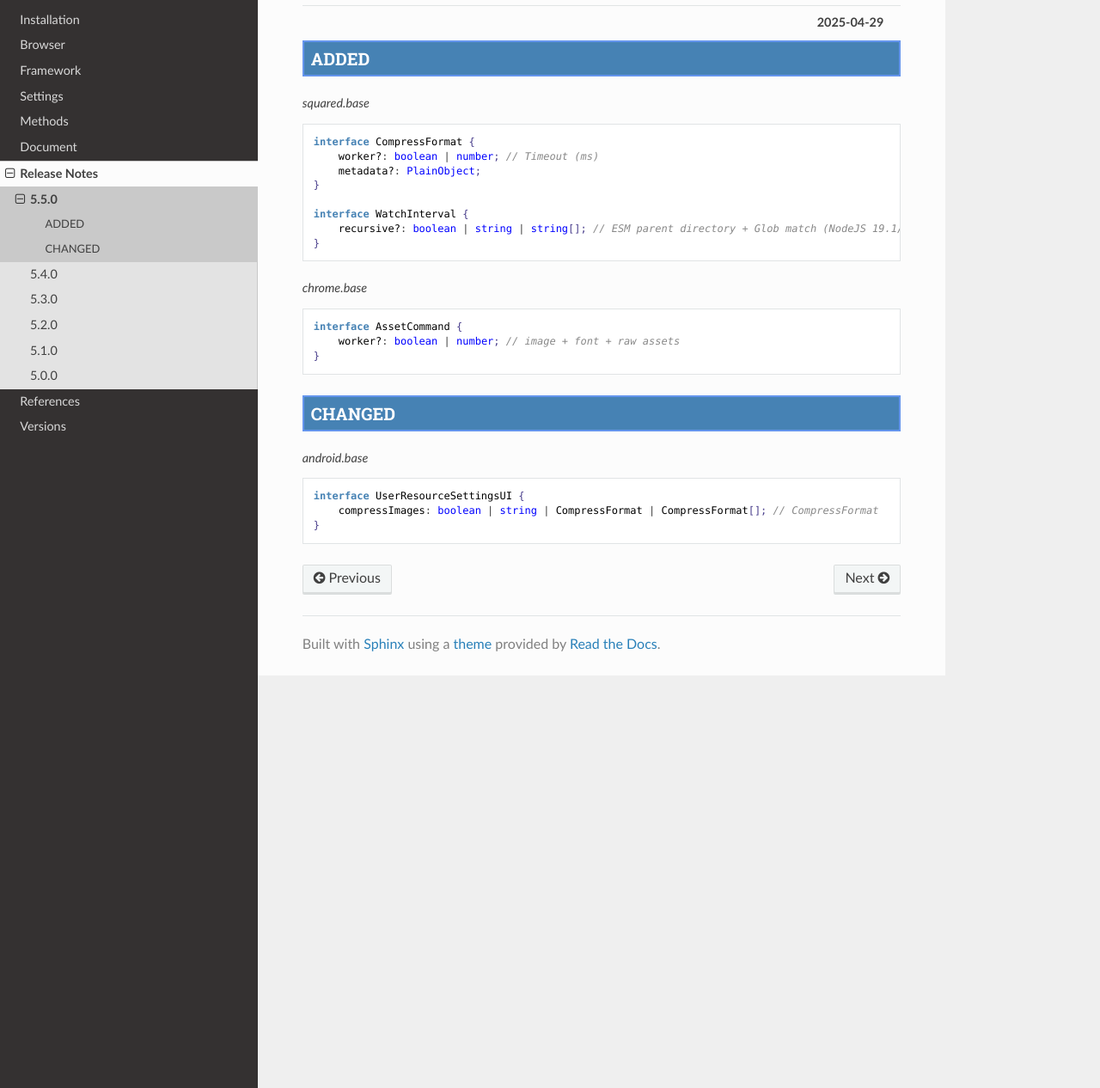
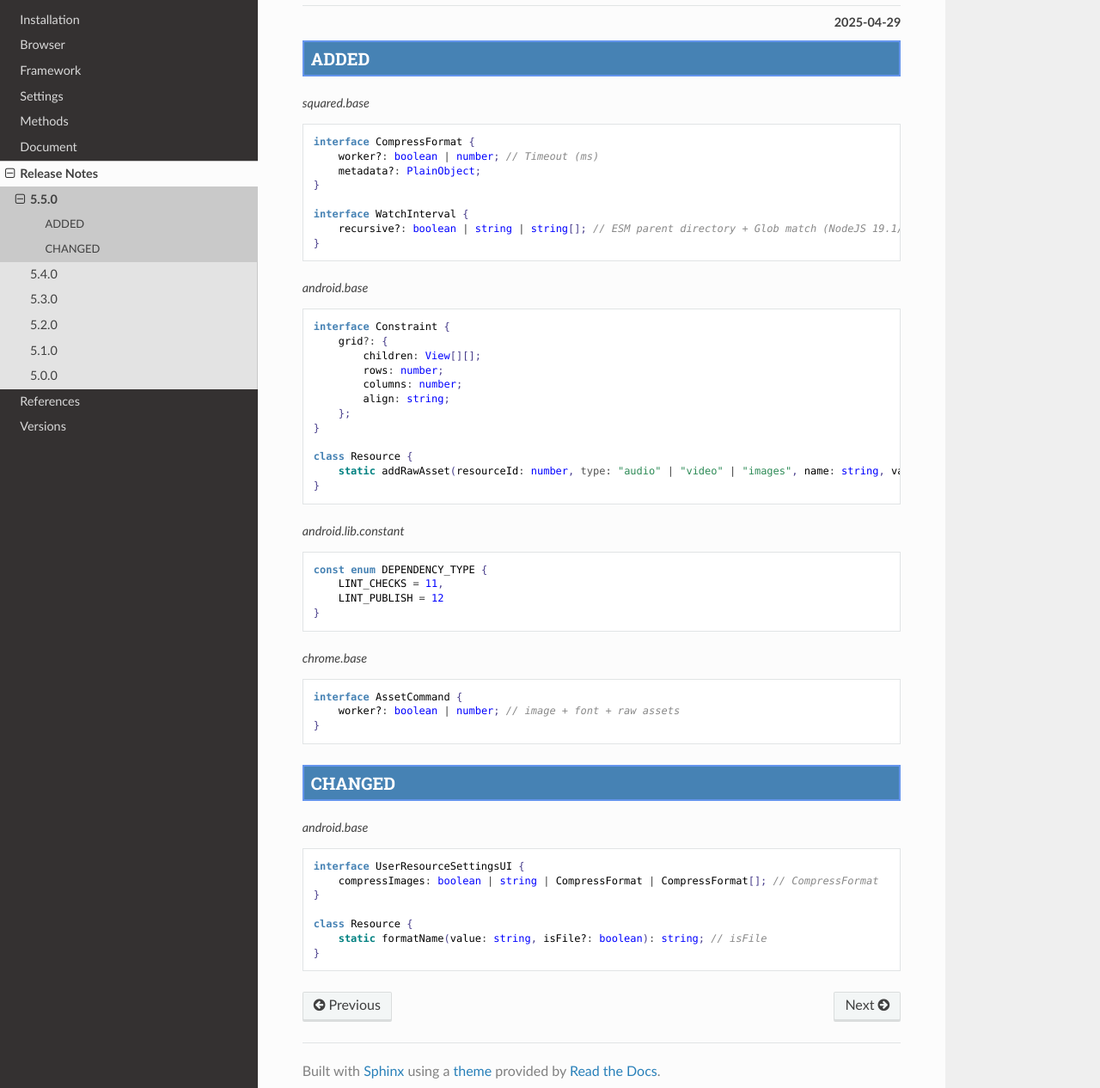
Before and after one commit to anpham6/android-docs, a Sphinx documentation site: the page built from source/release_notes/5.5.0.rst, in a window 1280 px wide and 1400 px high, cut to the strip 134-1400 px from the top of the window. Shown: the whole strip at 86% size. Built offline with Sphinx 7.4.7 and the Read the Docs theme 3.1.0, drawn with Linux system fonts in a browser that asks for light colours.

Commit message:
Release Notes: Latest modifications to API 5.5.0.

```diff
--- a/source/_static/override.css
+++ b/source/_static/override.css
@@ -75,6 +75,11 @@
     float: right;
 }
 
+.rst-content .footnote-reference {
+    top: -0.5em;
+    font-size: 75%;
+}
+
 .rst-content .admonition p:last-child {
     font-size: 13px;
     line-height: 20px;
--- a/source/_static/role.css
+++ b/source/_static/role.css
@@ -20,7 +20,6 @@ strong.right {
     display: block;
     font-size: 90%;
     text-align: end;
-    margin-right: 20px;
 }
 
 p:has(strong.right) {
--- a/source/release_notes/5.5.0.rst
+++ b/source/release_notes/5.5.0.rst
@@ -24,6 +24,30 @@ ADDED
   }
 
 .. code-block::
+  :caption: android.base
+
+  interface Constraint {
+      grid?: {
+          children: View[][];
+          rows: number;
+          columns: number;
+          align: string;
+      };
+  }
+
+  class Resource {
+      static addRawAsset(resourceId: number, type: "audio" | "video" | "images", name: string, value: unknown): string;
+  }
+
+.. code-block::
+  :caption: android.lib.constant
+
+  const enum DEPENDENCY_TYPE {
+      LINT_CHECKS = 11,
+      LINT_PUBLISH = 12
+  }
+
+.. code-block::
   :caption: chrome.base
 
   interface AssetCommand {
@@ -41,3 +65,7 @@ CHANGED
   interface UserResourceSettingsUI {
       compressImages: boolean | string | CompressFormat | CompressFormat[]; // CompressFormat
   }
+
+  class Resource {
+      static formatName(value: string, isFile?: boolean): string; // isFile
+  }
```
